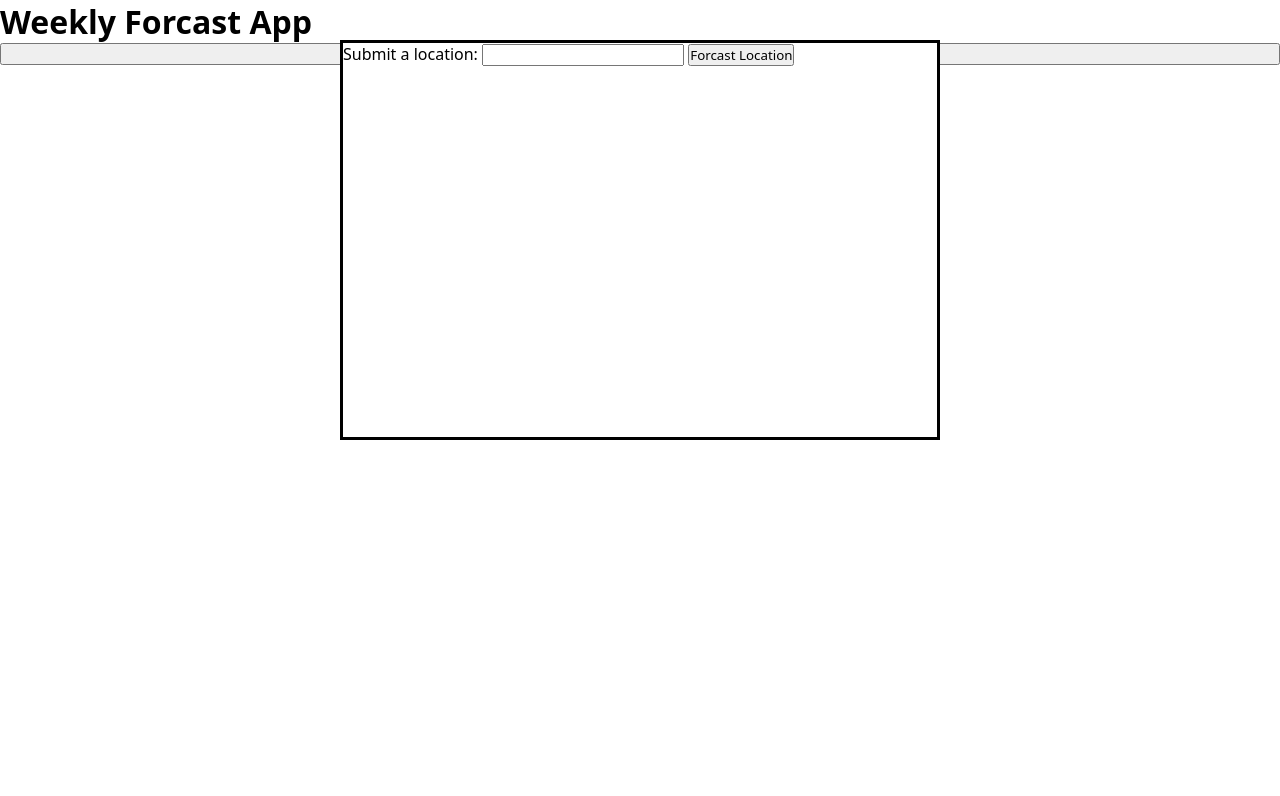
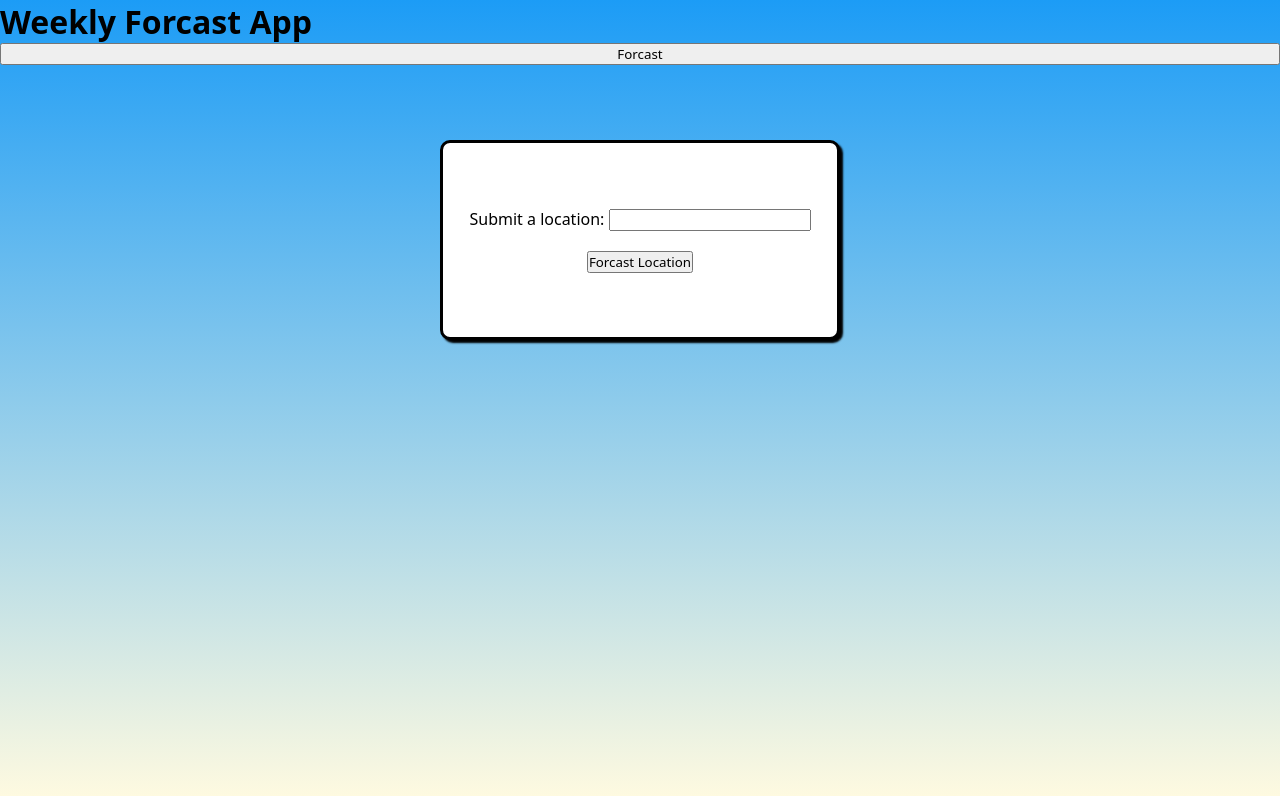
Before and after one commit to dariont5/Project-Weather-App, a website: page index.html in a window 1280 px wide. Both pictures are taken after a click on the button "Forcast". Drawn offline with Linux system fonts and the light colour scheme.

Commit message:
feat: background + dialog open/close

```diff
--- a/index.html
+++ b/index.html
@@ -8,14 +8,16 @@
   </head>
   <body>
     <h1>Weekly Forcast App</h1>
-    <button>Forcast</button>
+    <button id="forcast-button">Forcast</button>
     <section class="output-section"></section>
-    <dialog open id="centerpoint">
+    <dialog id="centerpoint">
       <dialog id="dialog">
         <form action="">
-          <label for="location">Submit a location: </label>
-          <input type="text" id="location" />
-          <button>Forcast Location</button>
+          <p class="form-child">
+            <label for="location">Submit a location: </label>
+            <input type="text" id="location" />
+          </p>
+          <button id="submit-forcast">Forcast Location</button>
         </form>
       </dialog>
     </dialog>
--- a/main.js
+++ b/main.js
@@ -1,8 +1,15 @@
-const button = document.querySelector("button");
-const dialog = document.querySelector("#dialog");
-button.addEventListener("click", () => {
+const forcastButton = document.querySelector("button#forcast-button");
+const dialog = document.querySelector("#centerpoint");
+forcastButton.addEventListener("click", () => {
   dialog.setAttribute("open", "");
+  console.log('1 button')
 });
+const submitButton = document.querySelector('button#submit-forcast');
+submitButton.addEventListener('click', (event) => {
+  event.preventDefault();
+  dialog.removeAttribute('open');
+  console.log('2 button')
+})
 
 async function execute(locationQuery) {
   let daysArray = await retrieveInfo(locationQuery)
--- a/style.css
+++ b/style.css
@@ -17,9 +17,19 @@
   box-sizing: border-box;
 }
 
+:root {
+  --blue: #1d71f2;
+  --light-blue: #1c9cf6;
+  --teal: #19c3fb;
+  --gray: #e3f4f3;
+  --light-yellow: #fffae0;
+  --yellow: #ffcd00;
+}
+
 body {
   display: flex;
   flex-direction: column;
+  background: linear-gradient(180deg, var(--light-blue), var(--light-yellow)) no-repeat fixed;
 }
 
 /* form {
@@ -35,9 +45,24 @@ body {
 #dialog {
   position: relative;
 
-  width: 600px;
-  margin-left: -300px;
+  width: 400px;
+  margin-left: -200px;
 
-  height: 400px;
-  margin-top: -200px;
+  height: 200px;
+  margin-top: -100px;
+
+  display: flex;
+
+  border: black solid 3px;
+  border-radius: 10px;
+  box-shadow: 3px 3px 2px;
 }
+
+form {
+  flex-grow: 1;
+  display: flex;
+  flex-direction: column;
+  justify-content: center;
+  align-items: center;
+  gap:20px;
+}
```
